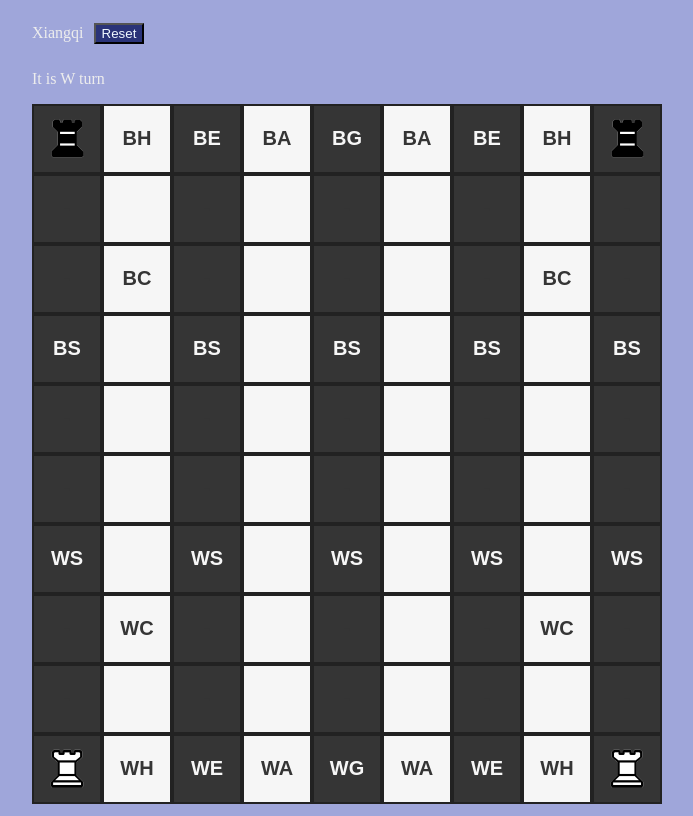
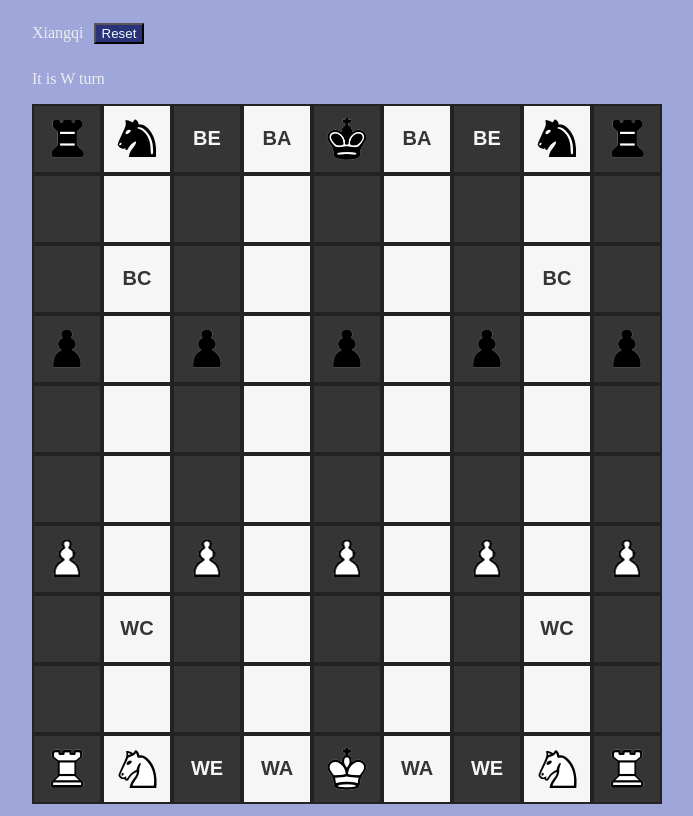
Before and after one commit to RisingSatalite/chess, a Next.js app: page /xiangqi in a window 1280 px wide. Shown: the whole page, without its empty margins (293-986 px from the left). Built offline with nearby package versions, Linux system fonts and the light colour scheme.

Commit message:
use current picture for xiangqi pieces

```diff
--- a/src/component/square.js
+++ b/src/component/square.js
@@ -16,6 +16,13 @@ const pieceImages = {
     BR: "/BlackRook.png",
     BN: "/BlackKnight.png",
     BP: "/BlackPawn.png",
+
+    WS: "/WhitePawn.png",
+    BS: "/BlackPawn.png",
+    WH: "/WhiteKnight.png",
+    BH: "/BlackKnight.png",
+    WG: "/WhiteKing.png",
+    BG: "/BlackKing.png",
 };
 
 export default function Square({ prop, onClickFunction, number = 0, selected = 64, row=0 }) {
```
